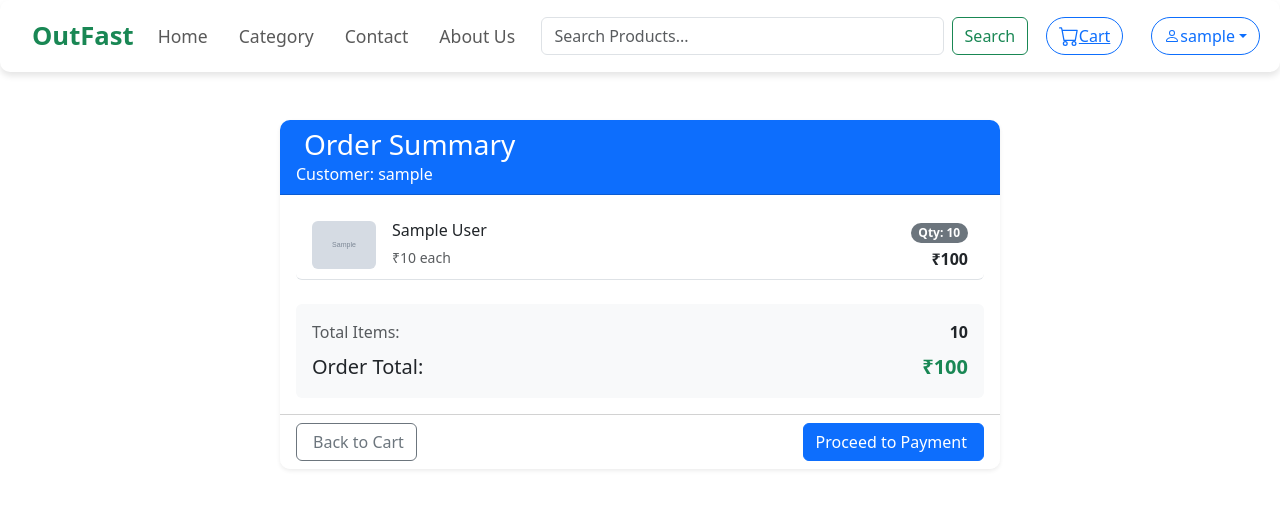
After one commit to VaradRane12/Outfast, a Flask app: a page that uses templates/checkout.html in a window 1280 px wide. The commit adds this page. Shown: the top 509 px of the page. Run offline with Flask 3, Linux system fonts and the light colour scheme; a user stored in the database is signed in; tables that the repository leaves empty hold one stand-in row (values such as "Sample post"); grey boxes marked "Sample" are stand-in pictures.

Commit message:
added chekout and payment

```diff
--- a/app.py
+++ b/app.py
@@ -9,7 +9,7 @@ from cart import cart_bp
 from search import search_bp
 from category import category_bp
 from contact import contact_bp
-
+from checkout import checkout_bp
 
 import os
 from flask_cors import CORS
@@ -31,7 +31,7 @@ app.register_blueprint(cart_bp)
 app.register_blueprint(category_bp)
 app.register_blueprint(search_bp)
 app.register_blueprint(contact_bp)
-
+app.register_blueprint(checkout_bp)
 
 
 
--- a/cart.py
+++ b/cart.py
@@ -59,8 +59,8 @@ def cart_i():
                 'image_link': product.image_link,
                 'quantity': item.quantity  # Include quantity from Cart table
             })
-
-    return render_template("cart.html", products=products_with_quantity)
+    print(current_user.username)
+    return render_template("cart.html", products=products_with_quantity,username=current_user.username)
 @cart_bp.route("/update_cart_quantity",methods = ["POST"])
 def update_cart():
     data = request.get_json()
--- /dev/null
+++ b/checkout.py
@@ -0,0 +1,60 @@
+from flask import Blueprint, render_template, redirect, url_for, flash
+from models import Cart, Product
+from flask_login import login_required
+
+checkout_bp = Blueprint('checkout', __name__)
+
+@checkout_bp.route('/checkout/<username>', methods=["GET", "POST"])
+@login_required
+def checkout_summary(username):
+    cart_items = Cart.query.filter_by(username=username).all()
+
+    products_with_details = []
+    total_price = 0
+    total_quantity = 0
+
+    for item in cart_items:
+        product = Product.query.get(item.product_id)
+        if product:
+            products_with_details.append({
+                "id": product.id,
+                "name": product.productDisplayName,
+                "price": product.price,
+                "quantity": item.quantity,
+                "total": product.price * item.quantity,
+                "image_link": product.image_link
+            })
+            total_price += product.price * item.quantity
+            total_quantity += item.quantity
+
+    return render_template(
+        "checkout.html",
+        products=products_with_details,
+        total_price=total_price,
+        total_quantity=total_quantity,
+        username=username
+    )
+
+
+@checkout_bp.route('/payment/<username>', methods=["GET", "POST"])
+@login_required
+def payment(username):
+    cart_items = Cart.query.filter_by(username=username).all()
+
+    if not cart_items:
+        flash("Your cart is empty! Add some products first.", "warning")
+        return redirect(url_for('cart_i'))
+
+    total_price = sum(Product.query.get(item.product_id).price * item.quantity for item in cart_items)
+
+    if total_price == 0:
+        flash("Total price is zero. Add items to proceed with payment.", "warning")
+        return redirect(url_for('cart_i'))
+
+    # Simulate successful payment process
+    flash("Payment successful! Your order has been placed.", "success")
+
+    # Clear cart after payment
+    Cart.query.filter_by(username=username).delete()
+
+    return render_template("payment.html", username=username, total_price=total_price)
--- /dev/null
+++ b/templates/checkout.html
@@ -0,0 +1,76 @@
+{% extends "base.html" %}
+
+{% block body %}
+<div class="container py-4">
+    <div class="row">
+        <div class="col-lg-8 mx-auto">
+            <div class="card shadow-sm">
+                <div class="card-header bg-primary text-white">
+                    <h3 class="mb-0"><i class="fas fa-shopping-bag me-2"></i>Order Summary</h3>
+                    <span>Customer: {{ username }}</span>
+                </div>
+
+                <div class="card-body">
+                    <div class="list-group">
+                        {% for product in products %}
+                        <div class="list-group-item">
+                            <div class="d-flex justify-content-between align-items-center">
+                                <div class="d-flex align-items-center">
+                                    <img src="{{ product.image_link }}" alt="{{ product.name }}" class="rounded me-3" width="64">
+                                    <div>
+                                        <h6 class="mb-1">{{ product.name }}</h6>
+                                        <small class="text-muted">₹{{ product.price }} each</small>
+                                    </div>
+                                </div>
+                                <div class="text-end">
+                                    <span class="badge bg-secondary rounded-pill">Qty: {{ product.quantity }}</span>
+                                    <div class="fw-bold mt-1">₹{{ product.total }}</div>
+                                </div>
+                            </div>
+                        </div>
+                        {% endfor %}
+                    </div>
+
+                    <div class="mt-4 p-3 bg-light rounded">
+                        <div class="d-flex justify-content-between mb-2">
+                            <span class="text-muted">Total Items:</span>
+                            <span class="fw-bold">{{ total_quantity }}</span>
+                        </div>
+                        <div class="d-flex justify-content-between fs-5">
+                            <span>Order Total:</span>
+                            <span class="fw-bold text-success">₹{{ total_price }}</span>
+                        </div>
+                    </div>
+                </div>
+
+                <div class="card-footer bg-white d-flex justify-content-between">
+                    <a href="{{ url_for('cart.cart_i') }}" class="btn btn-outline-secondary">
+                        <i class="fas fa-chevron-left me-1"></i> Back to Cart
+                    </a>
+                    <a href="{{ url_for('checkout.payment', username=username) }}" class="btn btn-primary">
+                        Proceed to Payment <i class="fas fa-chevron-right ms-1"></i>
+                    </a>
+                </div>
+            </div>
+        </div>
+    </div>
+</div>
+
+<style>
+    .card {
+        border: none;
+        border-radius: 10px;
+        overflow: hidden;
+    }
+    .list-group-item {
+        border-left: none;
+        border-right: none;
+    }
+    .list-group-item:first-child {
+        border-top: none;
+    }
+    .card-header {
+        border-radius: 0 !important;
+    }
+</style>
+{% endblock %}
--- a/templates/contactusoutfast.html
+++ b/templates/contactusoutfast.html
@@ -1,5 +1,5 @@
 {% extends "base.html" %}
-{% block content %}
+{% block body %}
 <!DOCTYPE html>
 <html lang="en">
 <head>
@@ -1398,4 +1398,6 @@
     </script>
 </body>
 </html>
+
+
 {% endblock %}
```
Also changed, not shown: templates/cart.html (+7 -0 lines), templates/payment.html (added, +21 -0 lines).
